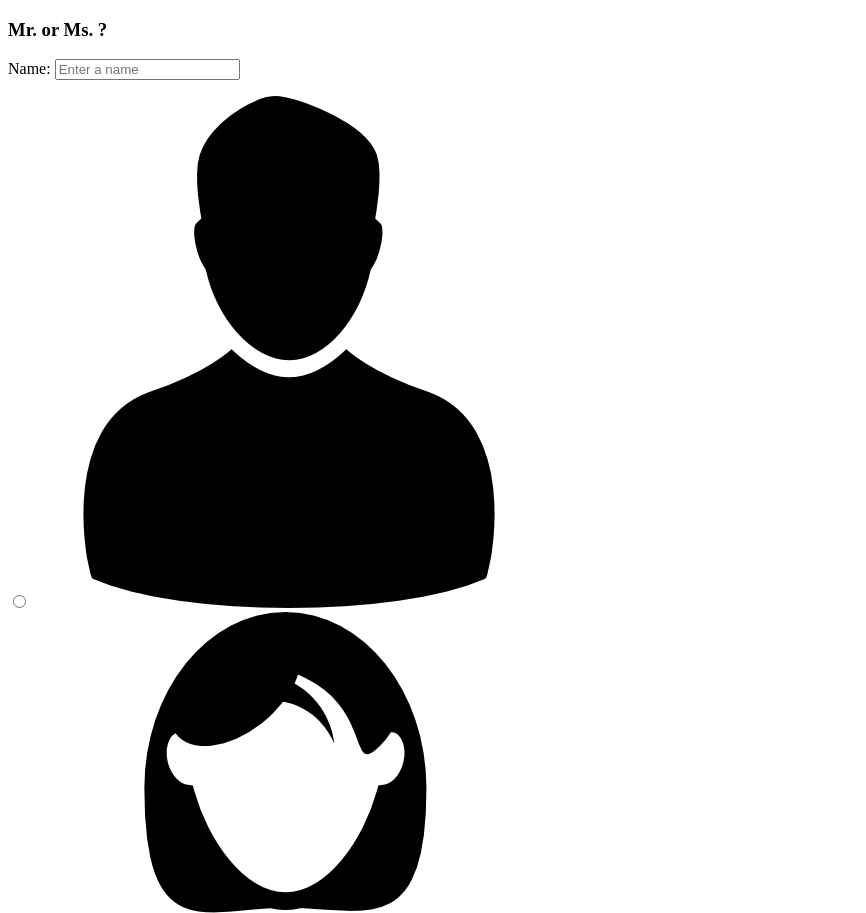
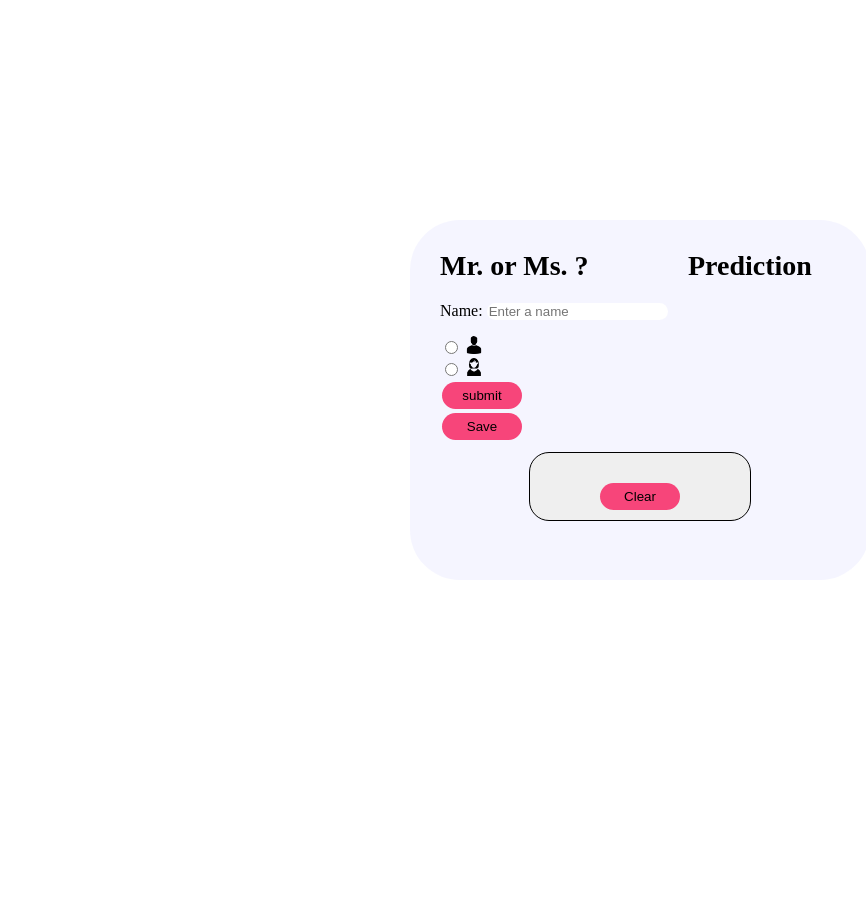
Before and after one commit to MrezaDorudian/Genderizer, a plain HTML site: page index.html in a window 1280 px wide. Shown: the top 913 px of the page, without its empty margins (0-866 px from the left). After the commit the page ends 800 px from the top, so only its background shows below. Drawn offline with Linux system fonts and the light colour scheme.

Commit message:
bug fixed

```diff
--- a/index.html
+++ b/index.html
@@ -3,7 +3,7 @@
 <head>
     <meta charset="utf-8">
     <title>Genderizer</title>
-    <link rel="stylesheet" href="Source/style.css">
+    <link rel="stylesheet" href="Source/styles.css">
     <link rel="icon" type="/image/png" href="Source/assets/favicon.png">
 </head>
 <body>
```
